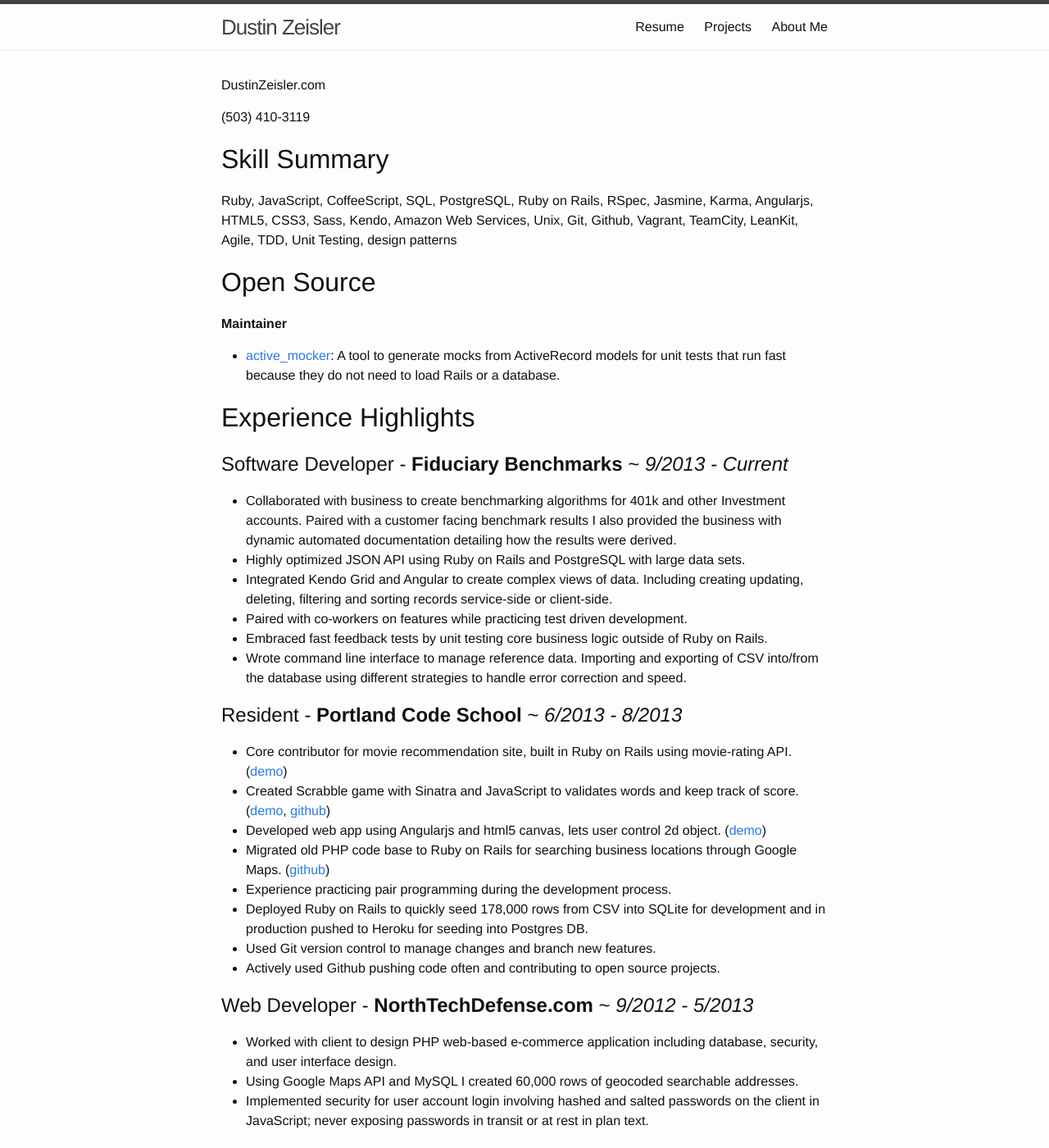
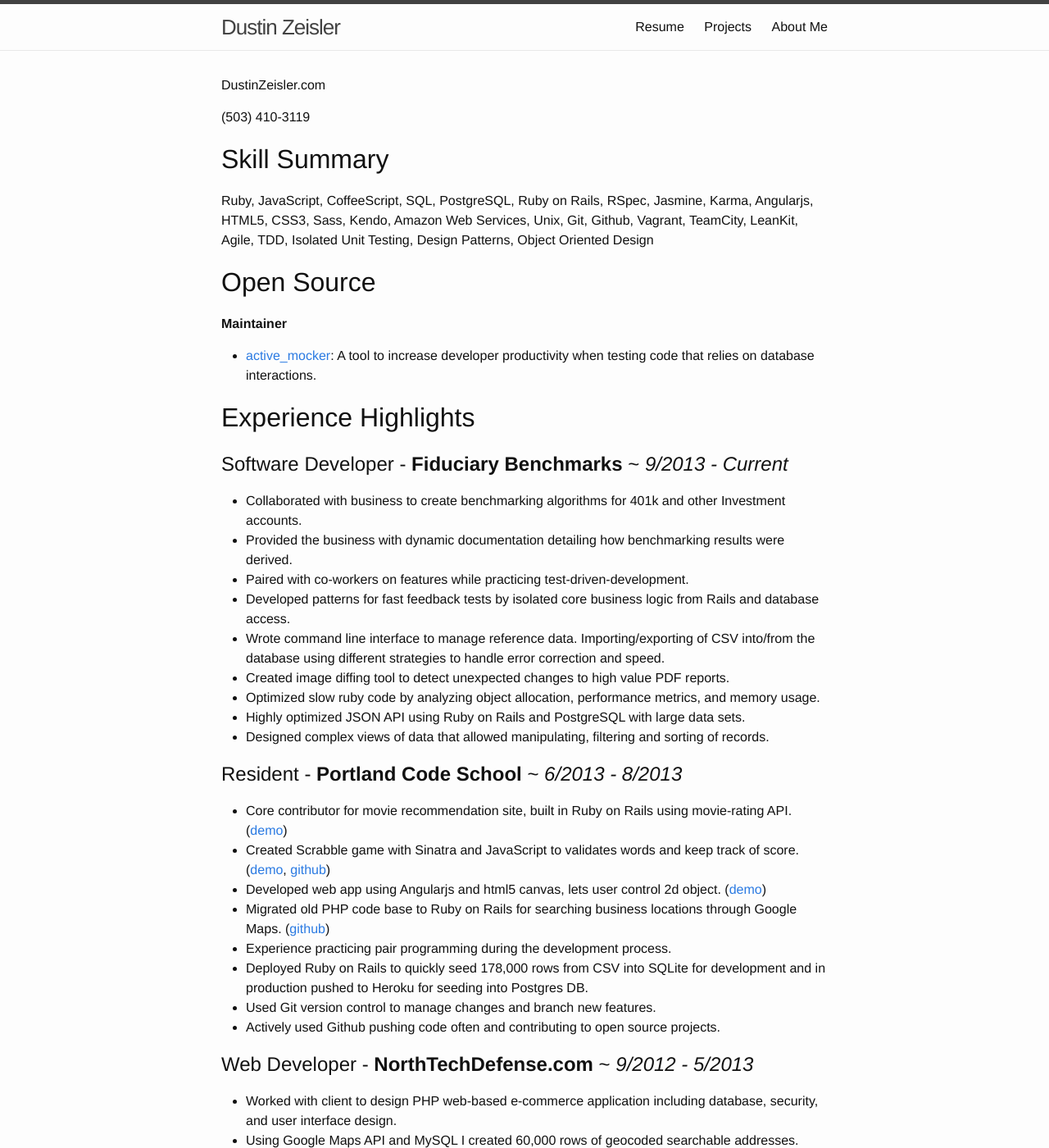
Before and after one commit to zeisler/zeisler.github.io, a Jekyll site: the page built from resume/index.md, in a window 1280 px wide and 1400 px high. Shown: the whole window at 82% size. Built offline with Jekyll 4.4.1, drawn with Linux system fonts in a browser that asks for light colours; some of the changed text lies outside the part shown.

Commit message:
Update resume
Add point and reword FBI job
Change Volunteer to community activity
add podcast and speakers

```diff
--- a/resume/index.md
+++ b/resume/index.md
@@ -10,23 +10,26 @@
 
 # Skill Summary
 
-Ruby, JavaScript, CoffeeScript, SQL, PostgreSQL, Ruby on Rails, RSpec, Jasmine, Karma, Angularjs, HTML5, CSS3, Sass, Kendo, Amazon Web Services, Unix, Git, Github, Vagrant, TeamCity, LeanKit, Agile, TDD, Unit Testing, design patterns
+Ruby, JavaScript, CoffeeScript, SQL, PostgreSQL, Ruby on Rails, RSpec, Jasmine, Karma, Angularjs, HTML5, CSS3, Sass, Kendo, Amazon Web Services, Unix, Git, Github, Vagrant, TeamCity, LeanKit, Agile, TDD, Isolated Unit Testing, Design Patterns, Object Oriented Design
 
 # Open Source
 **Maintainer**
 
- * [active_mocker](https://github.com/zeisler/active_mocker): A tool to generate mocks from ActiveRecord models for unit tests that run fast because they do not need to load Rails or a database.
+ * [active_mocker](https://github.com/zeisler/active_mocker): A tool to increase developer productivity when testing code that relies on database interactions.
 
 
 # Experience Highlights
 
 ##Software Developer - **Fiduciary Benchmarks** ~ *9/2013 - Current*
-* Collaborated with business to create benchmarking algorithms for 401k and other Investment accounts. Paired with a customer facing benchmark results I also provided the business with dynamic automated documentation detailing how the results were derived.
+* Collaborated with business to create benchmarking algorithms for 401k and other Investment accounts.
+* Provided the business with dynamic documentation detailing how benchmarking results were derived.
+* Paired with co-workers on features while practicing test-driven-development.
+* Developed patterns for fast feedback tests by isolated core business logic from Rails and database access.
+* Wrote command line interface to manage reference data. Importing/exporting of CSV into/from the database using different strategies to handle error correction and speed.
+* Created image diffing tool to detect unexpected changes to high value PDF reports.
+* Optimized slow ruby code by analyzing object allocation, performance metrics, and memory usage.
 * Highly optimized JSON API using Ruby on Rails and PostgreSQL with large data sets.
-* Integrated Kendo Grid and Angular to create complex views of data. Including creating updating, deleting, filtering and sorting records service-side or client-side.
-* Paired with co-workers on features while practicing test driven development.
-* Embraced fast feedback tests by unit testing core business logic outside of Ruby on Rails.
-* Wrote command line interface to manage reference data. Importing and exporting of CSV into/from the database using different strategies to handle error correction and speed.
+* Designed complex views of data that allowed manipulating, filtering and sorting of records.
 
 
 ##Resident - **Portland Code School** ~ *6/2013 - 8/2013*
```
Also changed, not shown: other parts of resume/index.md (+5 -2 lines).
